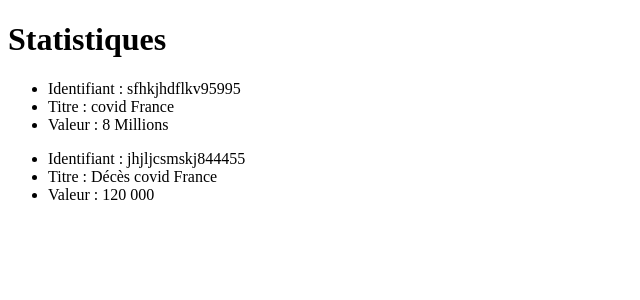
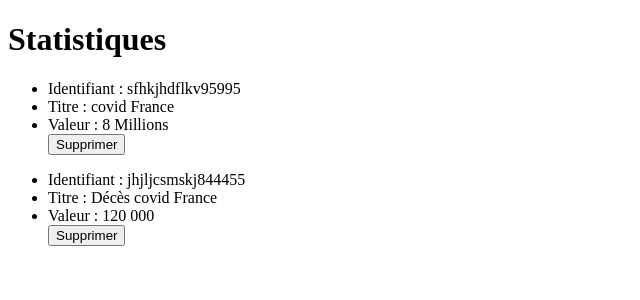
Before and after one commit to Abdelhedi694/examinAngular, an Angular app in the folder examinStatistique/: page / in a window 1280 px wide. Shown: the top 300 px of the page, without its empty margins (0-640 px from the left). Built offline with nearby package versions, Linux system fonts and the light colour scheme.

Commit message:
exercice 8

```diff
--- a/examinStatistique/src/app/affiche-une-statistique/affiche-une-statistique.component.html
+++ b/examinStatistique/src/app/affiche-une-statistique/affiche-une-statistique.component.html
@@ -2,4 +2,5 @@
     <li>Identifiant : {{stat.identifiant}}</li>
     <li>Titre : {{stat.titre}}</li>
     <li>Valeur : {{stat.valeur}}</li>
+    <button (click)="reagirAuBouton()">Supprimer</button>
 </ul>
--- a/examinStatistique/src/app/affiche-une-statistique/affiche-une-statistique.component.ts
+++ b/examinStatistique/src/app/affiche-une-statistique/affiche-une-statistique.component.ts
@@ -1,5 +1,6 @@
-import { Component, Input, OnInit } from '@angular/core';
+import { Component, EventEmitter, Input, OnInit, Output } from '@angular/core';
 import { Statistique } from '../models/statistique';
+import { StatistiqueService } from '../services/statistique.service';
 
 @Component({
   selector: 'app-affiche-une-statistique',
@@ -8,7 +9,13 @@ import { Statistique } from '../models/statistique';
 })
 export class AfficheUneStatistiqueComponent implements OnInit {
   @Input() public stat!: Statistique;
-  constructor() {}
+  @Output() public supp = new EventEmitter();
+  tabStat: Statistique[] = [];
+  constructor(public tab: StatistiqueService) {}
+
+  reagirAuBouton() {
+    this.supp.emit();
+  }
 
   ngOnInit(): void {}
 }
--- a/examinStatistique/src/app/app.component.html
+++ b/examinStatistique/src/app/app.component.html
@@ -1,2 +1,3 @@
 <h1>Statistiques</h1>
-<app-affiche-une-statistique *ngFor="let uneStat of tabStat" [stat]="uneStat"></app-affiche-une-statistique>
+<app-affiche-une-statistique *ngFor="let uneStat of tabStat" [stat]="uneStat" (supp)="supprimer(uneStat)">
+</app-affiche-une-statistique>
--- a/examinStatistique/src/app/app.component.ts
+++ b/examinStatistique/src/app/app.component.ts
@@ -13,4 +13,9 @@ export class AppComponent {
   constructor(public tabServ: StatistiqueService) {
     this.tabStat = tabServ.tableauStatistique;
   }
+
+  supprimer(maStat: Statistique) {
+    let index = this.tabStat.indexOf(maStat);
+    this.tabStat.splice(index, 1);
+  }
 }
```
